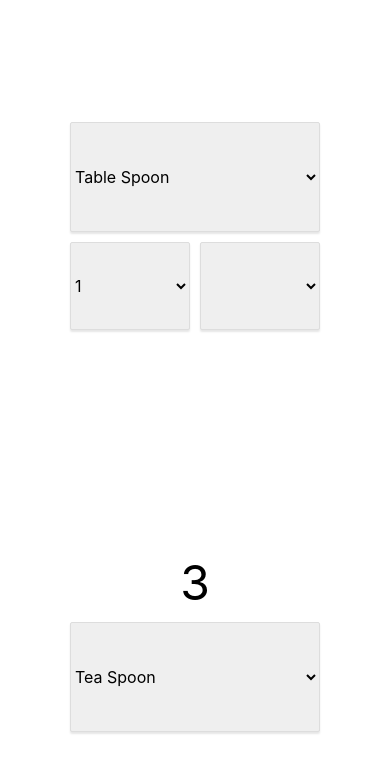
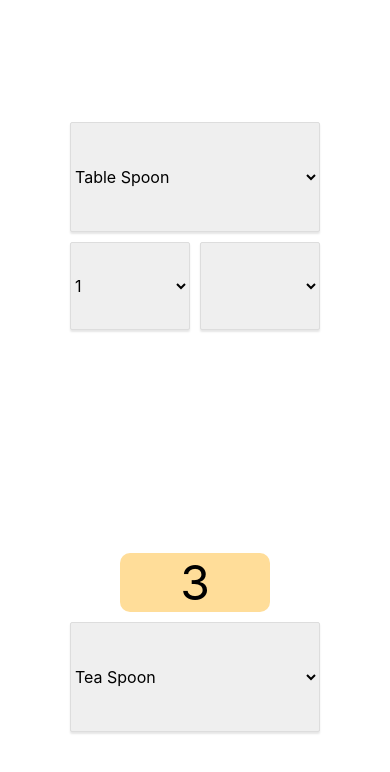
Before and after one commit to tlin108/kitcher, a React Native app: screen / in a window 390 px wide. Shown: the top 772 px of the page. Built offline with nearby package versions, Linux system fonts and the light colour scheme.

Commit message:
minor style changes

```diff
--- a/src/App.js
+++ b/src/App.js
@@ -195,7 +195,13 @@ export default class App extends React.Component {
 					</View>
 				</View>
 				<View>
-					<Text style={{ textAlign: 'center', fontSize: 48 }}>{ convert(quantity + fraction , measurementDic[from][to]) }</Text>
+					<View style={{ alignItems: 'center' }}>
+						<View style={ skin.resultContainerStyle} >
+							<Text style={ skin.resultTextStyle }>
+								{ convert(quantity + fraction , measurementDic[from][to]) }
+							</Text>
+						</View>
+					</View>
 					<Picker
 						selectedValue={ to }
 						onValueChange={ value => this.setState({ to: value })}
@@ -240,5 +246,15 @@ const skin = {
 		itemStyle: {
 			height: 88
 		}
+	},
+	resultContainerStyle: {
+		borderStyle: 'solid',
+		borderRadius: 10,
+		backgroundColor: '#ffdd99'
+	},
+	resultTextStyle: {
+		textAlign: 'center',
+		width: 150,
+		fontSize: 48
 	}
 }
```
